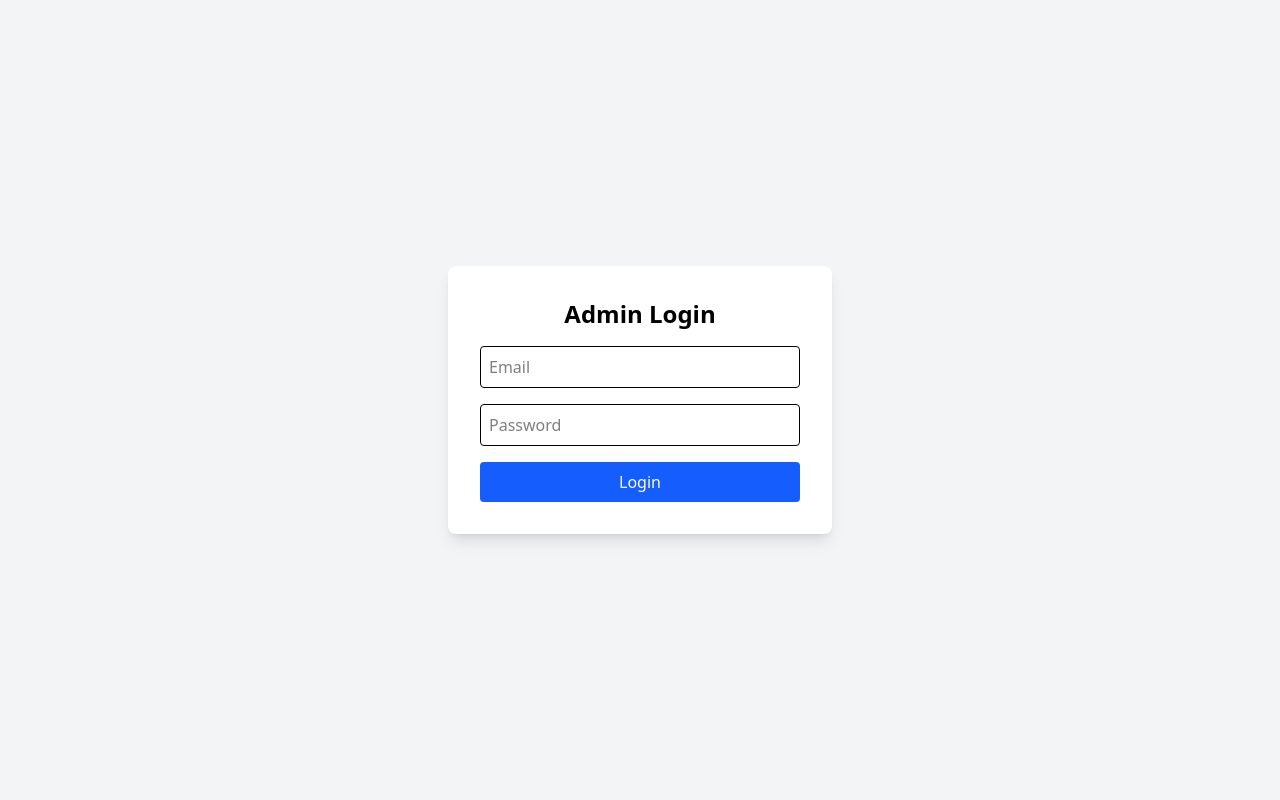
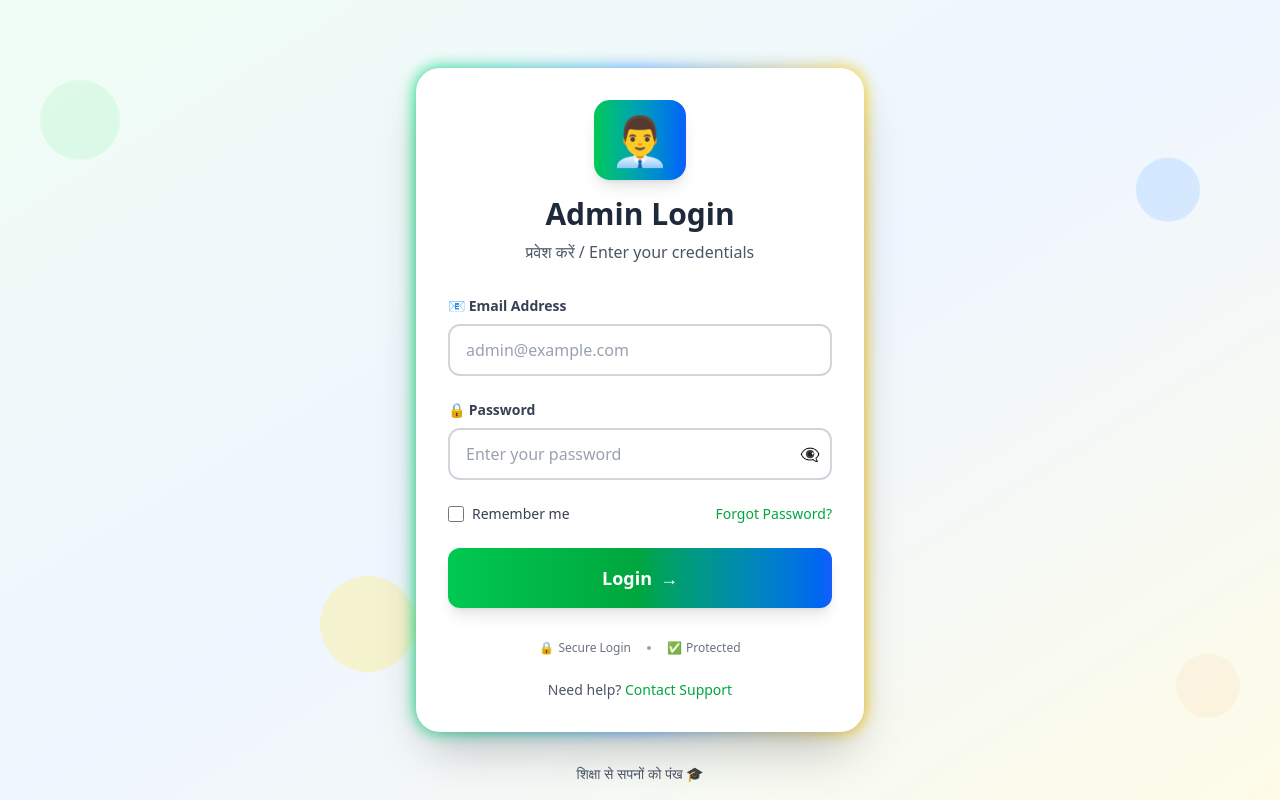
Before and after one commit to itzharshit99/final-year-project, a React (Vite) app in the folder admin/: page / in a window 1280 px wide. Built offline with nearby package versions, Linux system fonts and the light colour scheme.

Commit message:
home page refactored

```diff
--- a/admin/package.json
+++ b/admin/package.json
@@ -11,6 +11,7 @@
   },
   "dependencies": {
     "@tailwindcss/vite": "^4.1.15",
+    "axios": "^1.13.2",
     "lucide-react": "^0.546.0",
     "react": "^19.1.1",
     "react-dom": "^19.1.1",
--- /dev/null
+++ b/admin/src/api/axios.js
@@ -0,0 +1,7 @@
+import axios from "axios";
+
+const api = axios.create({
+  baseURL: import.meta.env.VITE_API_BASE_URL,
+});
+
+export default api;
--- a/admin/src/pages/HomePage.jsx
+++ b/admin/src/pages/HomePage.jsx
@@ -1,15 +1,18 @@
 import React, { useState } from "react";
-import { useNavigate } from "react-router-dom";
 
 export default function HomePage() {
-  const navigate = useNavigate();
-
   const [email, setEmail] = useState("");
   const [password, setPassword] = useState("");
+  const [showPassword, setShowPassword] = useState(false);
+  const [isLoading, setIsLoading] = useState(false);
+  const [error, setError] = useState("");
 
   const handleLogin = async (e) => {
     e.preventDefault();
+    setError("");
+    setIsLoading(true);
 
+    try {
       const res = await fetch("http://localhost:3000/api/admin/login", {
         method: "POST",
         headers: { "Content-Type": "application/json" },
@@ -19,46 +22,184 @@ export default function HomePage() {
       const data = await res.json();
 
       if (!res.ok) {
-      alert(data.message || "Invalid credentials");
+        setError(data.message || "Invalid credentials");
+        setIsLoading(false);
         return;
       }
 
       localStorage.setItem("adminToken", data.token);
-
       localStorage.setItem("adminInfo", JSON.stringify(data.admin));
 
-    navigate("/dashboard");
+      // Navigate to dashboard - you'll need to implement this with your router
+      window.location.href = "/dashboard";
+    } catch (err) {
+      setError("Connection error. Please try again.");
+      setIsLoading(false);
+    }
   };
 
   return (
-    <div className="h-screen flex items-center justify-center bg-gray-100">
-      <form
-        onSubmit={handleLogin}
-        className="bg-white p-8 rounded-lg shadow-lg w-96 space-y-4"
-      >
-        <h2 className="text-2xl font-bold text-center">Admin Login</h2>
+    <div className="min-h-screen flex items-center justify-center bg-gradient-to-br from-green-50 via-blue-50 to-yellow-50 p-4">
+      {/* Background decorative elements */}
+      <div className="absolute inset-0 overflow-hidden pointer-events-none">
+        <div className="absolute top-20 left-10 w-20 h-20 bg-green-200 rounded-full opacity-20 animate-pulse"></div>
+        <div className="absolute top-40 right-20 w-16 h-16 bg-blue-300 rounded-full opacity-30 animate-bounce"></div>
+        <div className="absolute bottom-32 left-1/4 w-24 h-24 bg-yellow-200 rounded-full opacity-25 animate-pulse"></div>
+        <div className="absolute bottom-20 right-10 w-16 h-16 bg-orange-200 rounded-full opacity-20 animate-bounce"></div>
+      </div>
 
+      {/* Login Card */}
+      <div className="relative w-full max-w-md">
+        {/* Card with gradient border effect */}
+        <div className="absolute inset-0 bg-gradient-to-r from-green-400 via-blue-400 to-yellow-400 rounded-3xl blur-sm"></div>
+
+        <div className="relative bg-white rounded-3xl shadow-2xl p-8">
+          {/* Logo/Icon Section */}
+          <div className="text-center mb-8">
+            <div className="inline-block bg-gradient-to-r from-green-500 to-blue-600 p-4 rounded-2xl shadow-lg mb-4">
+              <div className="text-5xl">👨‍💼</div>
+            </div>
+            <h2 className="text-3xl font-bold text-gray-800 mb-2">
+              Admin Login
+            </h2>
+            <p className="text-gray-600">
+              प्रवेश करें / Enter your credentials
+            </p>
+          </div>
+
+          {/* Error Message */}
+          {error && (
+            <div className="mb-6 bg-red-50 border-l-4 border-red-500 p-4 rounded-lg animate-in slide-in-from-top-2">
+              <div className="flex items-center">
+                <span className="text-red-500 text-xl mr-2">⚠️</span>
+                <p className="text-red-700 text-sm font-medium">{error}</p>
+              </div>
+            </div>
+          )}
+
+          {/* Login Form */}
+          <div className="space-y-6">
+            {/* Email Input */}
+            <div>
+              <label className="block text-sm font-semibold text-gray-700 mb-2">
+                📧 Email Address
+              </label>
+              <div className="relative">
                 <input
                   type="email"
-          placeholder="Email"
-          className="w-full p-2 border rounded"
+                  placeholder="admin@example.com"
+                  value={email}
                   onChange={(e) => setEmail(e.target.value)}
+                  required
+                  className="w-full px-4 py-3 border-2 border-gray-300 rounded-xl focus:border-green-500 focus:outline-none transition-all duration-200 text-gray-800 placeholder-gray-400"
                 />
+              </div>
+            </div>
 
+            {/* Password Input */}
+            <div>
+              <label className="block text-sm font-semibold text-gray-700 mb-2">
+                🔒 Password
+              </label>
+              <div className="relative">
                 <input
-          type="password"
-          placeholder="Password"
-          className="w-full p-2 border rounded"
+                  type={showPassword ? "text" : "password"}
+                  placeholder="Enter your password"
+                  value={password}
                   onChange={(e) => setPassword(e.target.value)}
+                  required
+                  className="w-full px-4 py-3 border-2 border-gray-300 rounded-xl focus:border-green-500 focus:outline-none transition-all duration-200 text-gray-800 placeholder-gray-400 pr-12"
+                  onKeyPress={(e) => {
+                    if (e.key === 'Enter') {
+                      handleLogin(e);
+                    }
+                  }}
                 />
+                <button
+                  type="button"
+                  onClick={() => setShowPassword(!showPassword)}
+                  className="absolute right-3 top-1/2 -translate-y-1/2 text-gray-500 hover:text-gray-700 transition-colors"
+                >
+                  {showPassword ? "👁️" : "👁️‍🗨️"}
+                </button>
+              </div>
+            </div>
 
+            {/* Remember Me & Forgot Password */}
+            <div className="flex items-center justify-between text-sm">
+              <label className="flex items-center space-x-2 cursor-pointer">
+                <input
+                  type="checkbox"
+                  className="w-4 h-4 text-green-600 border-gray-300 rounded focus:ring-green-500"
+                />
+                <span className="text-gray-700">Remember me</span>
+              </label>
               <button
-          type="submit"
-          className="w-full bg-blue-600 text-white p-2 rounded"
+                type="button"
+                className="text-green-600 hover:text-green-700 font-medium transition-colors"
               >
-          Login
+                Forgot Password?
               </button>
-      </form>
+            </div>
+
+            {/* Submit Button */}
+            <button
+              type="button"
+              onClick={handleLogin}
+              disabled={isLoading}
+              className={`w-full py-4 rounded-xl font-bold text-white text-lg shadow-lg transform transition-all duration-300 ${
+                isLoading
+                  ? "bg-gray-400 cursor-not-allowed"
+                  : "bg-gradient-to-r from-green-500 via-green-600 to-blue-600 hover:shadow-xl hover:-translate-y-1"
+              }`}
+            >
+              {isLoading ? (
+                <div className="flex items-center justify-center space-x-2">
+                  <div className="w-5 h-5 border-3 border-white border-t-transparent rounded-full animate-spin"></div>
+                  <span>Logging in...</span>
+                </div>
+              ) : (
+                <div className="flex items-center justify-center space-x-2">
+                  <span>Login</span>
+                  <span>→</span>
+                </div>
+              )}
+            </button>
+          </div>
+
+          {/* Footer Info */}
+          <div className="mt-8 text-center">
+            <div className="flex items-center justify-center space-x-4 text-xs text-gray-500">
+              <div className="flex items-center space-x-1">
+                <span>🔒</span>
+                <span>Secure Login</span>
+              </div>
+              <div className="w-1 h-1 bg-gray-400 rounded-full"></div>
+              <div className="flex items-center space-x-1">
+                <span>✅</span>
+                <span>Protected</span>
+              </div>
+            </div>
+          </div>
+
+          {/* Support Link */}
+          <div className="mt-6 text-center">
+            <p className="text-sm text-gray-600">
+              Need help?{" "}
+              <button className="text-green-600 hover:text-green-700 font-medium transition-colors">
+                Contact Support
+              </button>
+            </p>
+          </div>
+        </div>
+      </div>
+
+      {/* Bottom Credits */}
+      <div className="absolute bottom-4 text-center w-full">
+        <p className="text-sm text-gray-600">
+          शिक्षा से सपनों को पंख 🎓
+        </p>
+      </div>
     </div>
   );
 }
```
Also changed, not shown: 2 other files (tests, documents, lock files or other folders). Lines whose indentation alone changed are shown as unchanged.
